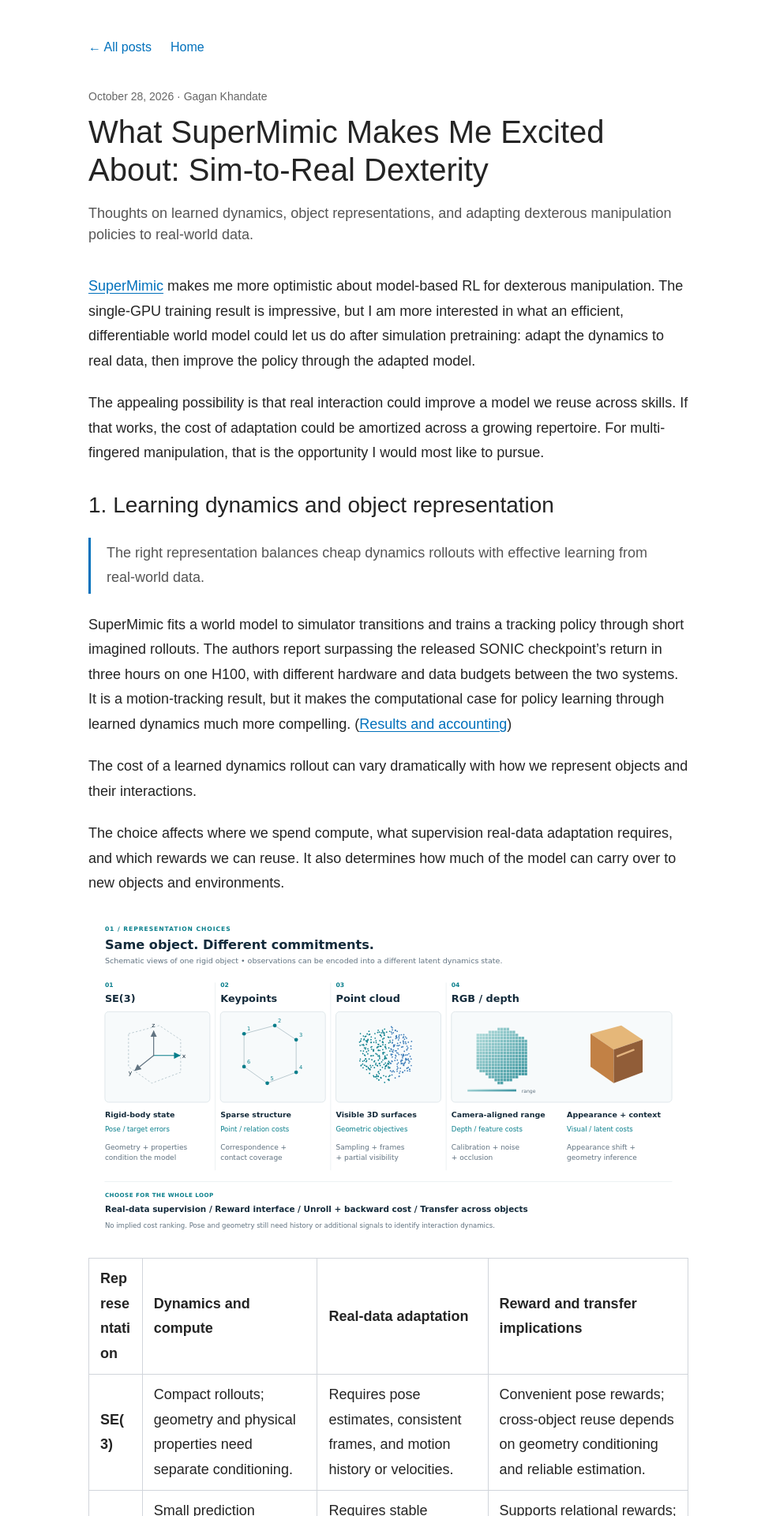
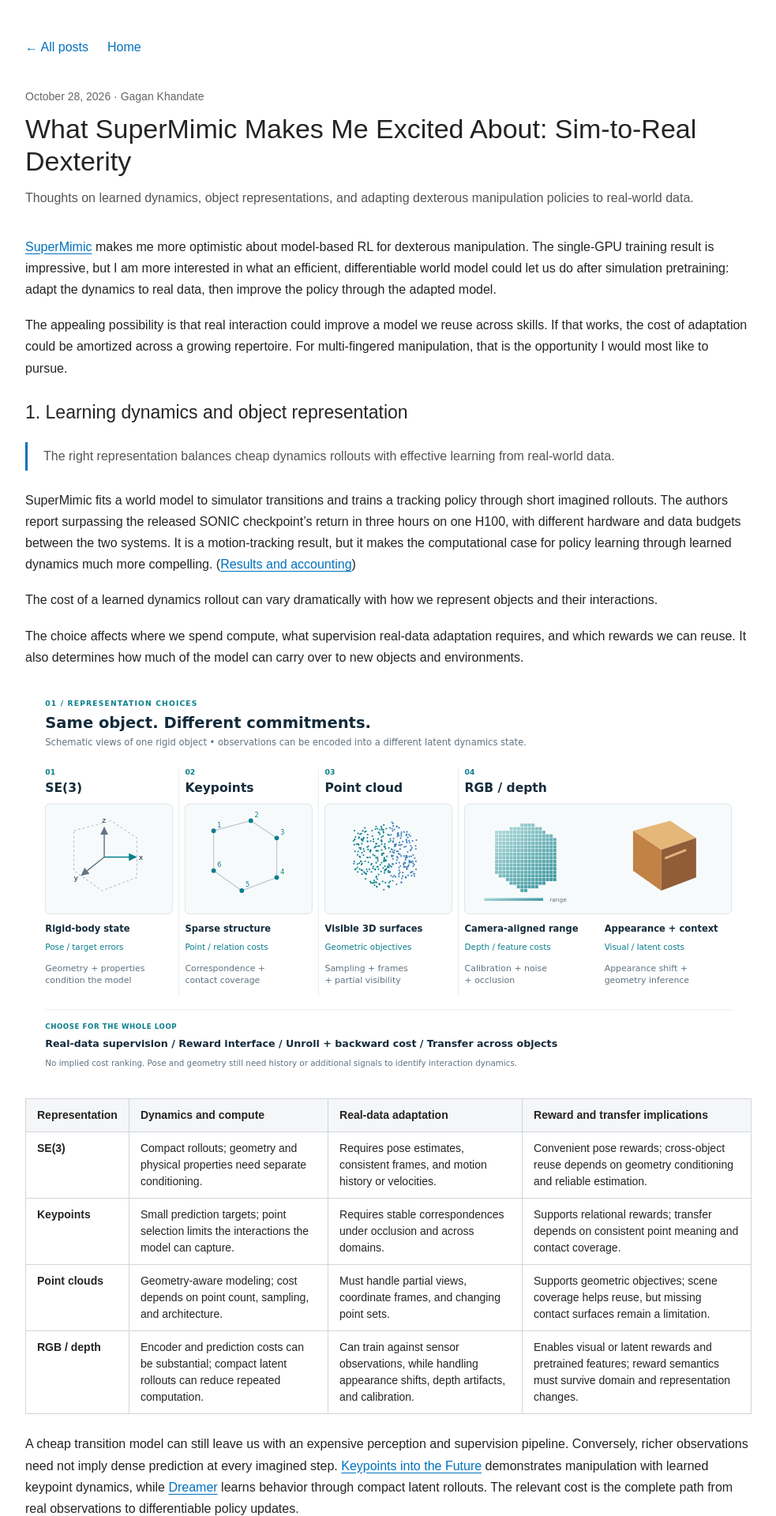
Before and after one commit to gagkhan/gagkhan.github.io, a Jekyll site: the page built from _posts/2026-10-28-supermimic-sim-to-real-dexterity.markdown, in a window 1280 px wide. Shown: the top 1920 px of the page at 79% size, without its empty margins (148-1131 px from the left). Built offline with Jekyll 4.4.1, drawn with Linux system fonts in a browser that asks for light colours.

Commit message:
Tighten blog typography and remove reuse-test panel from SuperMimic figure (#7)
Co-authored-by: Gagan Khandate <g.khandate@dexmate.ai>
Co-authored-by: Claude Opus 5.5 <noreply@anthropic.com>

```diff
--- a/_posts/2026-10-28-supermimic-sim-to-real-dexterity.markdown
+++ b/_posts/2026-10-28-supermimic-sim-to-real-dexterity.markdown
@@ -43,7 +43,7 @@ An efficient learned world model makes a different route worth revisiting: **ada
 
 With the representation chosen, the question is how much useful dynamics correction we can obtain from a small real-data budget, and how broadly that correction applies.
 
-![Proposed adaptation architecture: real transitions fit the world model; imagined rollouts train the policy through a fixed reward interface. The reuse test is whether skill A data improves skill B.]({{ site.baseurl }}/images/blog/supermimic/adaptation-architecture.svg)
+![Proposed adaptation architecture: real transitions fit the world model; imagined rollouts train the policy through a fixed reward interface.]({{ site.baseurl }}/images/blog/supermimic/adaptation-architecture.svg)
 
 *Solid arrows show the data and deployment paths; the dashed arrow shows the policy-gradient path. The world model is adapted between policy-optimization phases.*
 
--- a/style.scss
+++ b/style.scss
@@ -91,22 +91,22 @@ summary:hover { color: #208799; }
   summary { padding: 5px 0; }
 }
 
-.blog-page { max-width: 760px; margin: 48px auto 64px; overflow-wrap: anywhere; }
+.blog-page { max-width: 920px; margin: 48px auto 64px; overflow-wrap: anywhere; }
 .blog-nav { display: flex; flex-wrap: wrap; gap: 24px; margin-bottom: 40px; }
 .blog-header { margin-bottom: 36px; }
-.blog-header h1 { font-size: clamp(28px, 4vw, 40px); line-height: 1.2; }
+.blog-header h1 { font-size: clamp(26px, 3.5vw, 34px); line-height: 1.2; }
 .post-date { display: block; color: #666666; font-size: 14px; margin-bottom: 10px; }
 .blog-description, .blog-empty { color: #555555; }
-.blog-description { margin-top: 18px; font-size: 18px; }
+.blog-description { margin-top: 14px; font-size: 16px; }
 .blog-list { list-style: none; padding: 0; margin: 0; }
 .blog-list > li { padding: 28px 0; border-top: 1px solid #dce0e5; }
-.blog-list h2 { margin-bottom: 12px; font-size: 24px; }
+.blog-list h2 { margin-bottom: 10px; font-size: 21px; }
 .blog-list p { margin-bottom: 0; color: #555555; }
-.prose { font-size: 18px; line-height: 1.75; }
-.prose h2, .prose h3, .prose h4 { margin: 32px 0 16px; }
-.prose h2 { font-size: 28px; }
-.prose h3 { font-size: 22px; }
-.prose p, .prose ul, .prose ol { margin-bottom: 22px; }
+.prose { font-size: 16px; line-height: 1.7; }
+.prose h2, .prose h3, .prose h4 { margin: 28px 0 12px; }
+.prose h2 { font-size: 23px; }
+.prose h3 { font-size: 19px; }
+.prose p, .prose ul, .prose ol { margin-bottom: 18px; }
 .prose a { text-decoration: underline; text-underline-offset: 3px; }
 .prose blockquote { margin: 24px 0; padding: 4px 20px; border-left: 3px solid #0071bc; color: #555555; }
 .prose blockquote p:last-child { margin-bottom: 0; }
@@ -115,14 +115,17 @@ summary:hover { color: #208799; }
 .prose pre code { padding: 0; white-space: pre; overflow-wrap: normal; }
 .prose img { height: auto; border-radius: 8px; margin: 24px auto; }
 .prose table { display: block; max-width: 100%; overflow-x: auto; border-collapse: collapse; margin: 24px 0; }
-.prose th, .prose td { padding: 10px 14px; border: 1px solid #d1d5db; text-align: left; }
+.prose th, .prose td { padding: 10px 14px; border: 1px solid #d1d5db; text-align: left; vertical-align: top; }
+.prose table { font-size: 14px; line-height: 1.5; }
+.prose th { background: #f5f6f8; font-weight: 600; }
+.prose th:first-child, .prose td:first-child { white-space: nowrap; }
 .prose hr { border: 0; border-top: 1px solid #dce0e5; margin: 32px 0; }
 .blog-post-footer { margin-top: 40px; padding-top: 24px; border-top: 1px solid #dce0e5; }
 
 @media (max-width: 767px) {
   .blog-page { margin-top: 32px; }
   .blog-nav { margin-bottom: 32px; }
-  .prose { font-size: 17px; }
+  .prose { font-size: 16px; }
 }
 
 .post-share.link-badges { margin: 0 0 24px; gap: 10px; }
```
Also changed, not shown: images/blog/supermimic/adaptation-architecture.svg.
